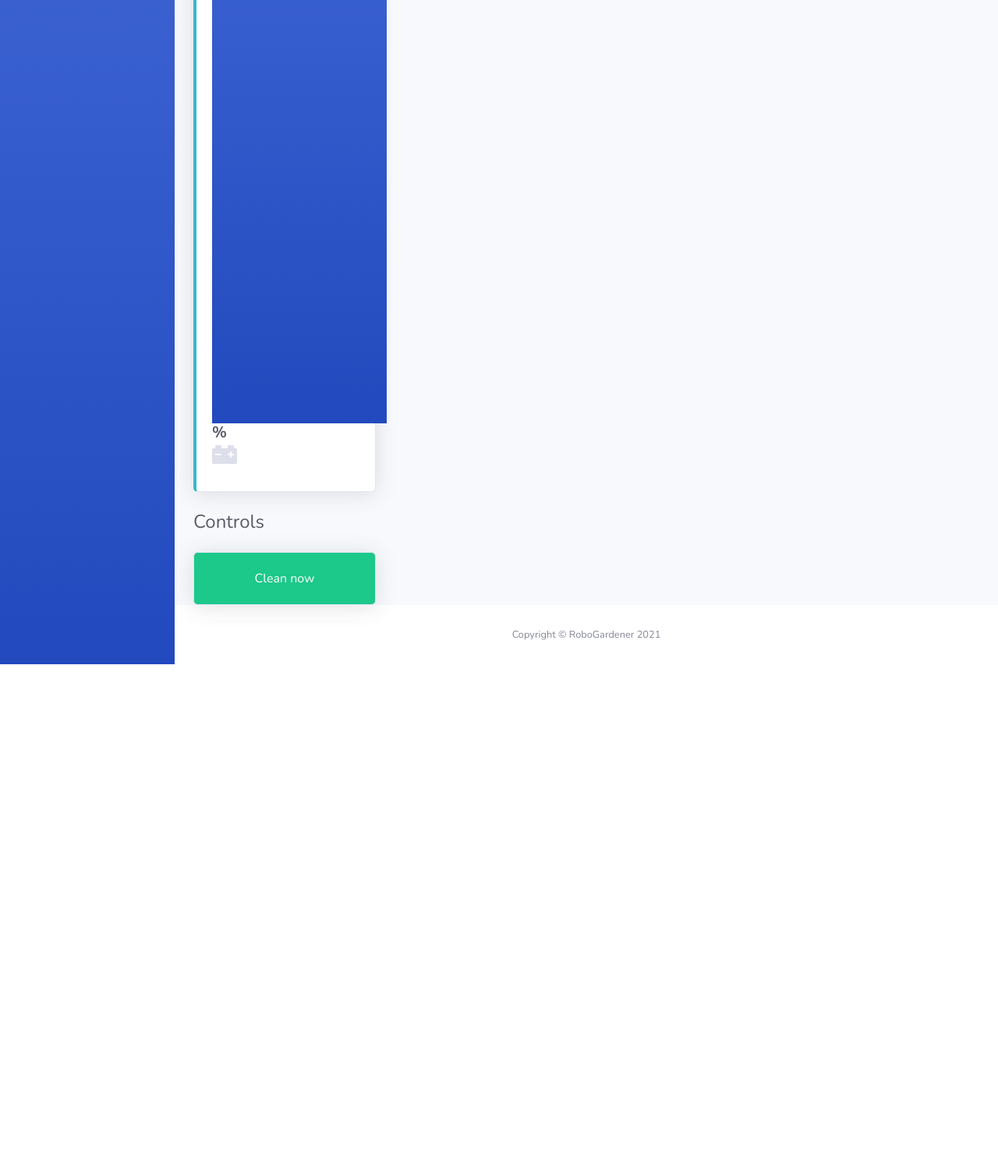
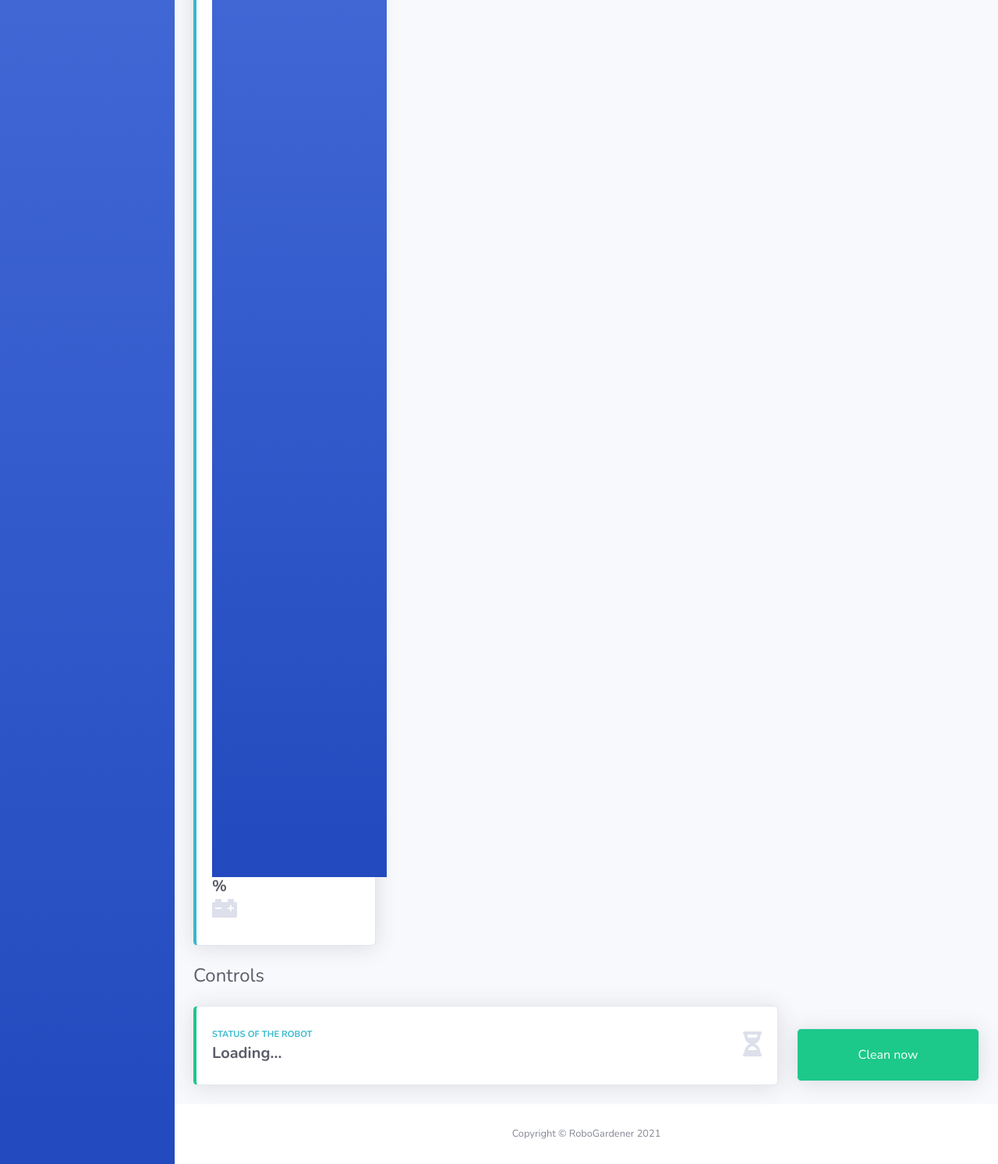
Before and after one commit to RoboGardenerTeam/RoboGardenerWebsite, a Flask app: page / in a window 1280 px wide. Shown: the part 880-2373 px from the top of the page at 78% size. Before the commit the page ends 1732 px from the top, so only its background shows below. Run offline with Flask 2, Linux system fonts and the light colour scheme; the visitor is signed in with stand-in values (Sample User, id 1); some libraries are stand-ins or nearby versions.

Commit message:
Modified the status page (not finished yet)

```diff
--- a/assets/js/status.js
+++ b/assets/js/status.js
@@ -22,9 +22,13 @@ function scanStatus() {
     var url = robot_url + "/scanStatus";
     var xhttp = new XMLHttpRequest();
     xhttp.onreadystatechange = function() {
-        if (this.readyState == 4 && this.status == 200) {
-            var value = "Status: " + this.responseText;
-            document.getElementById("scanStatusText").children[0].innerHTML = value;
+        if (this.readyState == 4) {
+            if (this.status == 200) {
+                var value = "Status: " + JSON.parse(this.response).statusMessage;
+                document.getElementById("scanStatusText").children[0].innerHTML = value;
+            } else {
+                document.getElementById("scanStatusText").children[0].innerHTML = "Communication with the robot lost.";
+            }
         }
     };
     xhttp.open("GET", url, true);
--- a/server.py
+++ b/server.py
@@ -156,7 +156,8 @@ def battery():
 @app.route('/scanStatus')
 @authenticated_resource
 def scanStatus():
-    scan_status = (requests.get(robot_url + "/status").json()['message'])
+    scan_status = (requests.get(robot_url + "/status").json())
+    print(scan_status)
     return scan_status
 
 if __name__ == "__main__":
--- a/templates/status.html
+++ b/templates/status.html
@@ -51,20 +51,18 @@
     </div>
     <div class="d-sm-flex justify-content-between align-items-center mb-4 ">
         <h4 class="text-dark mb-0 ">Controls</h4>
-
-
     </div>
     <div class="row ">
-        {% if scan_started %}
+        <!-- STATUS INFO -->
         <div class="col-md-8 col-xl-9 align-self-center mb-4 ">
             <div class="card shadow border-left-success py-2 ">
                 <div class="card-body ">
                     <div class="row align-items-center no-gutters ">
                         <div class="col mr-2 ">
-                            <div class="text-uppercase text-info font-weight-bold text-xs mb-1 "><span>Cleaning in progress</span></div>
+                            <div class="text-uppercase text-info font-weight-bold text-xs mb-1 "><span>Status of the robot </span></div>
                             <div class="row no-gutters align-items-center ">
                                 <div class="col-auto ">
-                                    <div id="scanStatusText" class="text-dark font-weight-bold h5 mb-0 mr-3 "><span>Status: Loading...</span></div>
+                                    <div id="scanStatusText" class="text-dark font-weight-bold h5 mb-0 mr-3 "><span>Loading...</span></div>
                                 </div>
                                 <!-- <div class="col ">
                                     <div class="progress progress-sm ">
@@ -78,6 +76,9 @@
                 </div>
             </div>
         </div>
+        {% if scan_started %}
+
+        <!-- PAUSE BUTTON -->
         <div class="col align-self-center ">
             <div class="card text-white bg-warning shadow ">
                 <form class="mx-auto " action="/pauseScan ">
@@ -87,6 +88,17 @@
                 </form>
             </div>
         </div>
+        <!-- RESUME BUTTON -->
+        <div class="col align-self-center ">
+            <div class="card text-white bg-warning shadow ">
+                <form class="mx-auto " action="/pauseScan ">
+                    <button type='submit' class="card-body btn ">
+                        <span class="text-white text-center m-0 ">Pause</span>
+                    </button>
+                </form>
+            </div>
+        </div>
+        <!-- END BUTTON -->
         <div class="col align-self-center ">
             <div class="card text-white bg-danger shadow ">
                 <form class="mx-auto " action="/cancelScan ">
@@ -98,6 +110,7 @@
         </div>
 
         {% else %}
+        <!-- START BUTTON -->
         <div class="col-xl-3 align-self-center ">
             <div class="card text-white bg-success shadow ">
                 <form class="mx-auto " action="/startScan ">
```
